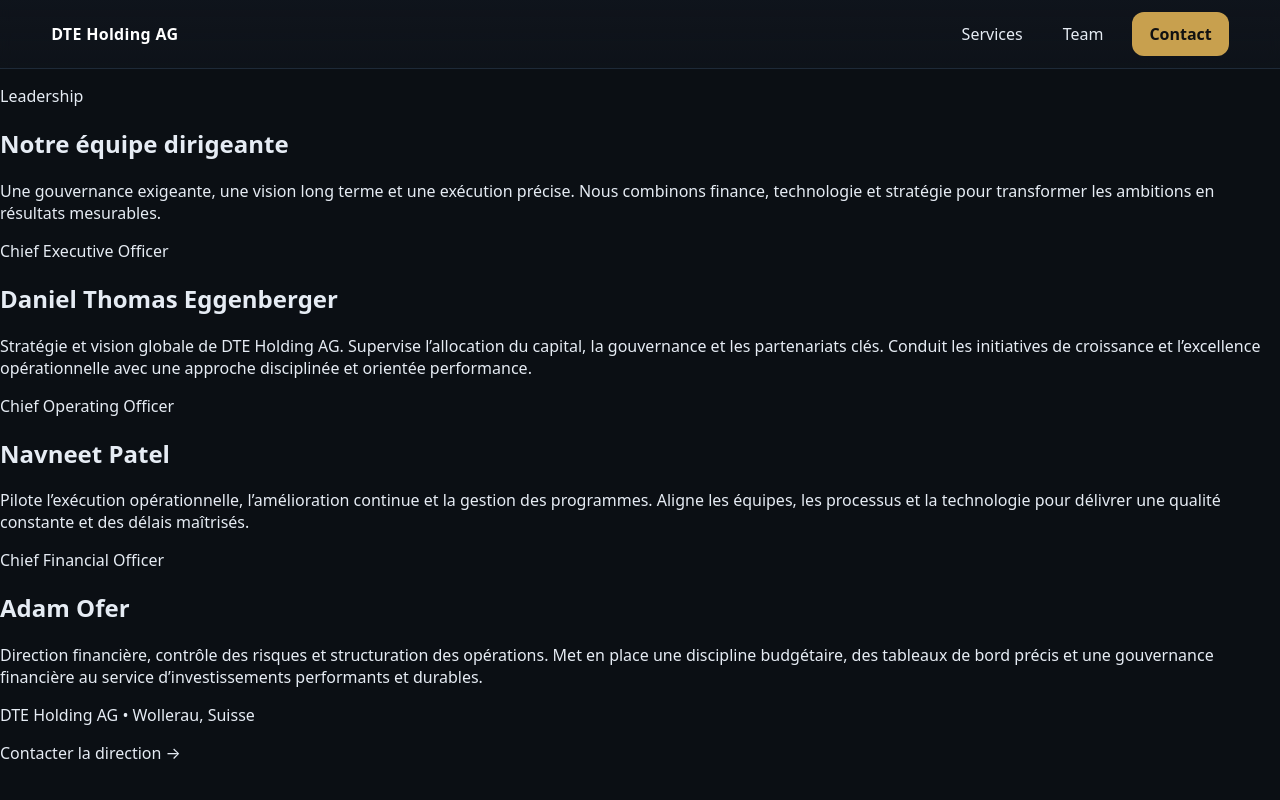
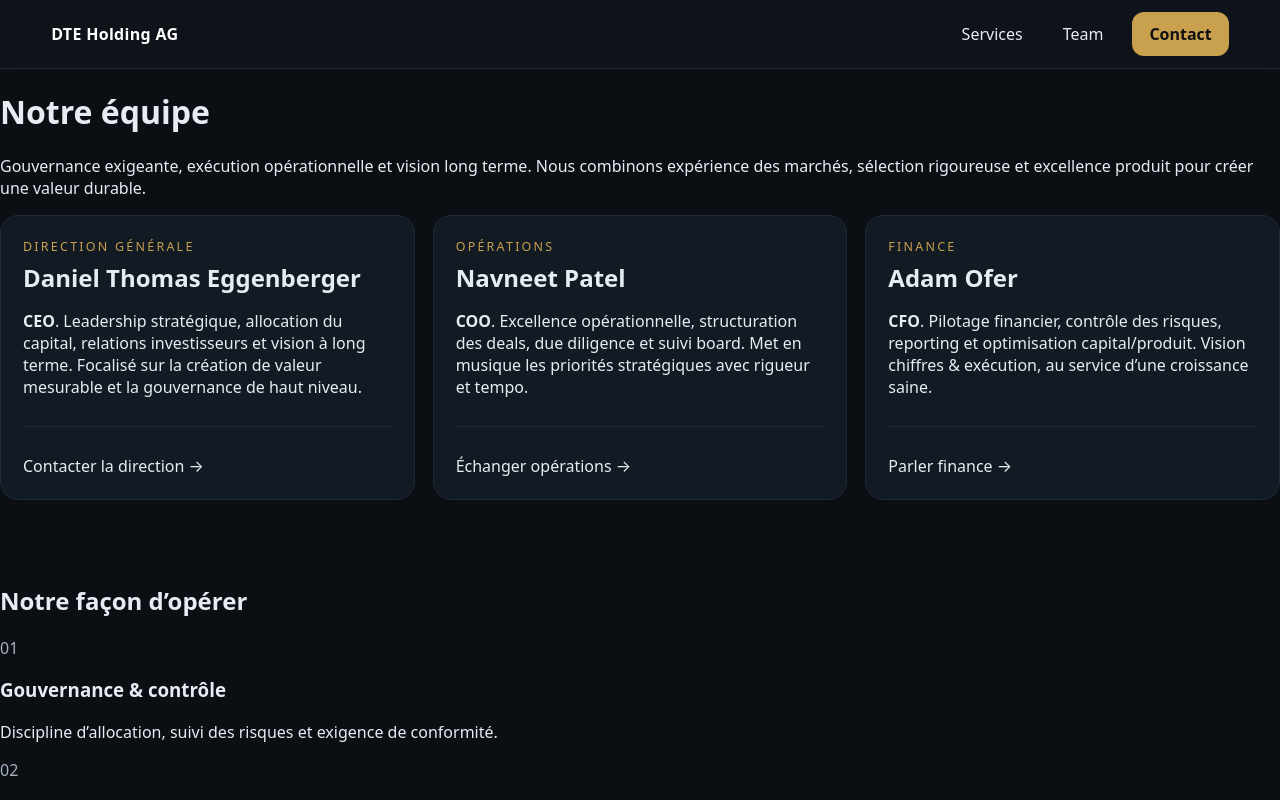
Before and after one commit to adamofer888-gif/bc-switzerland-site, a Next.js app: page /team in a window 1280 px wide. Shown: the top 800 px of the page. Built offline with nearby package versions, Linux system fonts and the light colour scheme; grey boxes are pictures that could not be loaded.

Commit message:
feat(team): add scroll fade-in animations & layout premium

```diff
--- a/app/team/page.js
+++ b/app/team/page.js
@@ -1,106 +1,135 @@
 // app/team/page.js
+import FadeIn from "@/components/FadeIn";
+
 export const metadata = {
   title: "Team — DTE Holding AG",
   description:
-    "Notre équipe dirigeante : expertise en gestion d’actifs, capital-risque et développement digital.",
+    "L’équipe dirigeante de DTE Holding AG : expérience, gouvernance et exécution au service de la performance.",
 };
 
 export default function TeamPage() {
   return (
-    <main className="relative">
-      {/* HERO */}
-      <section aria-label="En-tête Team" className="relative overflow-hidden">
-        <div className="absolute inset-0 bg-gradient-to-b from-slate-900 via-slate-900/80 to-slate-900" />
-        <div
-          className="absolute inset-0 opacity-25"
+    <main className="max-w-6xl mx-auto px-6 py-16">
+      {/* active l’observer des animations */}
+      <FadeIn />
+
+      {/* === HERO === */}
+      <section
+        aria-label="En-tête Team"
+        className="w-full h-72 rounded-2xl mb-16 fade-block"
         style={{
           backgroundImage:
-              "radial-gradient(60rem 60rem at 10% -10%, rgba(255,255,255,0.08), transparent 60%), radial-gradient(50rem 50rem at 110% -20%, rgba(255,255,255,0.06), transparent 60%)",
+            "url('https://images.unsplash.com/photo-1501785888041-af3ef285b470?q=80&w=1600&auto=format&fit=crop')",
           backgroundSize: "cover",
           backgroundPosition: "center",
         }}
       />
-        <div className="relative max-w-6xl mx-auto px-6 py-20">
-          <p className="text-sm uppercase tracking-[0.25em] text-slate-400">
-            Leadership
+
+      {/* === Titre + intro === */}
+      <div className="fade-block">
+        <h1 className="text-4xl md:text-5xl font-semibold tracking-tight text-white">
+          Notre équipe
+        </h1>
+        <p className="mt-4 text-gray-300 md:text-lg leading-relaxed max-w-3xl">
+          Gouvernance exigeante, exécution opérationnelle et vision long terme.
+          Nous combinons expérience des marchés, sélection rigoureuse et
+          excellence produit pour créer une valeur durable.
         </p>
-          <h1 className="mt-3 text-4xl md:text-5xl font-semibold tracking-tight text-white">
-            Notre équipe dirigeante
-          </h1>
-          <p className="mt-4 max-w-3xl text-slate-300 md:text-lg leading-relaxed">
-            Une gouvernance exigeante, une vision long terme et une exécution
-            précise. Nous combinons finance, technologie et stratégie pour
-            transformer les ambitions en résultats mesurables.
+      </div>
+
+      {/* === Cartes profils === */}
+      <div className="mt-12 grid md:grid-cols-3 gap-8 cards">
+        <article className="bg-white/10 border border-white/20 backdrop-blur-xl p-6 rounded-2xl card fade-block">
+          <div className="kicker">Direction générale</div>
+          <h2 className="text-2xl font-semibold text-white card__title">
+            Daniel Thomas Eggenberger
+          </h2>
+          <p className="mt-2 text-gray-300 text-sm leading-relaxed">
+            <strong>CEO</strong>. Leadership stratégique, allocation du capital,
+            relations investisseurs et vision à long terme. Focalisé sur la
+            création de valeur mesurable et la gouvernance de haut niveau.
           </p>
+          <div className="hr" />
+          <a href="/contact" className="inline-block mt-4 font-medium hover:underline">
+            Contacter la direction →
+          </a>
+        </article>
+
+        <article className="bg-white/10 border border-white/20 backdrop-blur-xl p-6 rounded-2xl card fade-block">
+          <div className="kicker">Opérations</div>
+          <h2 className="text-2xl font-semibold text-white card__title">
+            Navneet Patel
+          </h2>
+          <p className="mt-2 text-gray-300 text-sm leading-relaxed">
+            <strong>COO</strong>. Excellence opérationnelle, structuration des
+            deals, due diligence et suivi board. Met en musique les priorités
+            stratégiques avec rigueur et tempo.
+          </p>
+          <div className="hr" />
+          <a href="/contact" className="inline-block mt-4 font-medium hover:underline">
+            Échanger opérations →
+          </a>
+        </article>
+
+        <article className="bg-white/10 border border-white/20 backdrop-blur-xl p-6 rounded-2xl card fade-block">
+          <div className="kicker">Finance</div>
+          <h2 className="text-2xl font-semibold text-white card__title">
+            Adam Ofer
+          </h2>
+          <p className="mt-2 text-gray-300 text-sm leading-relaxed">
+            <strong>CFO</strong>. Pilotage financier, contrôle des risques,
+            reporting et optimisation capital/produit. Vision chiffres &
+            exécution, au service d’une croissance saine.
+          </p>
+          <div className="hr" />
+          <a href="/contact" className="inline-block mt-4 font-medium hover:underline">
+            Parler finance →
+          </a>
+        </article>
+      </div>
+
+      {/* === Valeurs / piliers === */}
+      <section className="mt-16 section fade-block">
+        <h2 className="h2 text-white">Notre façon d’opérer</h2>
+        <div className="grid gap-6 md:grid-cols-3">
+          <div className="bg-white/5 border border-white/10 rounded-2xl p-6">
+            <div className="muted">01</div>
+            <h3 className="mt-2 font-semibold text-white">Gouvernance & contrôle</h3>
+            <p className="mt-2 text-gray-300 text-sm">
+              Discipline d’allocation, suivi des risques et exigence de
+              conformité.
+            </p>
+          </div>
+          <div className="bg-white/5 border border-white/10 rounded-2xl p-6">
+            <div className="muted">02</div>
+            <h3 className="mt-2 font-semibold text-white">Sélection rigoureuse</h3>
+            <p className="mt-2 text-gray-300 text-sm">
+              Thèses tech/fintech, due diligence, structuration et suivi board.
+            </p>
+          </div>
+          <div className="bg-white/5 border border-white/10 rounded-2xl p-6">
+            <div className="muted">03</div>
+            <h3 className="mt-2 font-semibold text-white">Exécution produit</h3>
+            <p className="mt-2 text-gray-300 text-sm">
+              Plateformes, automatisation, data & reporting — design élégant,
+              exécution rapide.
+            </p>
+          </div>
         </div>
       </section>
 
-      {/* TEAM CARDS */}
-      <section className="relative">
-        <div className="max-w-6xl mx-auto px-6 pb-16">
-          <div className="grid md:grid-cols-3 gap-6">
-            {/* CEO */}
-            <article className="bg-white/5 border border-white/10 backdrop-blur-xl rounded-2xl p-6">
-              <div className="text-xs uppercase tracking-widest text-slate-400">
-                Chief Executive Officer
+      {/* === CTA === */}
+      <section className="mt-16 fade-block">
+        <div className="rounded-2xl border border-white/10 p-6 md:p-8 bg-white/5">
+          <div className="text-sm uppercase tracking-[0.25em] text-slate-400">
+            Un projet à discuter ?
           </div>
-              <h2 className="mt-1 text-2xl font-semibold text-white">
-                Daniel Thomas Eggenberger
+          <h2 className="mt-2 text-2xl md:text-3xl font-semibold text-white">
+            Échangeons en toute confidentialité.
           </h2>
-              <p className="mt-3 text-slate-300 text-sm leading-relaxed">
-                Stratégie et vision globale de DTE Holding AG. Supervise
-                l’allocation du capital, la gouvernance et les partenariats
-                clés. Conduit les initiatives de croissance et l’excellence
-                opérationnelle avec une approche disciplinée et orientée
-                performance.
-              </p>
-            </article>
-
-            {/* COO */}
-            <article className="bg-white/5 border border-white/10 backdrop-blur-xl rounded-2xl p-6">
-              <div className="text-xs uppercase tracking-widest text-slate-400">
-                Chief Operating Officer
-              </div>
-              <h2 className="mt-1 text-2xl font-semibold text-white">
-                Navneet Patel
-              </h2>
-              <p className="mt-3 text-slate-300 text-sm leading-relaxed">
-                Pilote l’exécution opérationnelle, l’amélioration continue et la
-                gestion des programmes. Aligne les équipes, les processus et la
-                technologie pour délivrer une qualité constante et des délais
-                maîtrisés.
-              </p>
-            </article>
-
-            {/* CFO */}
-            <article className="bg-white/5 border border-white/10 backdrop-blur-xl rounded-2xl p-6">
-              <div className="text-xs uppercase tracking-widest text-slate-400">
-                Chief Financial Officer
-              </div>
-              <h2 className="mt-1 text-2xl font-semibold text-white">
-                Adam Ofer
-              </h2>
-              <p className="mt-3 text-slate-300 text-sm leading-relaxed">
-                Direction financière, contrôle des risques et structuration des
-                opérations. Met en place une discipline budgétaire, des
-                tableaux de bord précis et une gouvernance financière au service
-                d’investissements performants et durables.
-              </p>
-            </article>
-          </div>
-
-          {/* CTA */}
-          <div className="mt-12 flex items-center justify-between gap-4">
-            <p className="text-slate-400 text-sm">
-              DTE Holding AG • Wollerau, Suisse
-            </p>
-            <a
-              href="/contact"
-              className="inline-flex items-center gap-2 rounded-xl border border-white/20 bg-white/10 px-5 py-3 text-sm font-medium text-white hover:bg-white/15 transition"
-            >
-              Contacter la direction →
+          <a href="/contact" className="btn btn--gold mt-4 inline-block">
+            Contacter l’équipe →
           </a>
-          </div>
         </div>
       </section>
     </main>
```
Lines whose indentation alone changed are shown as unchanged.
